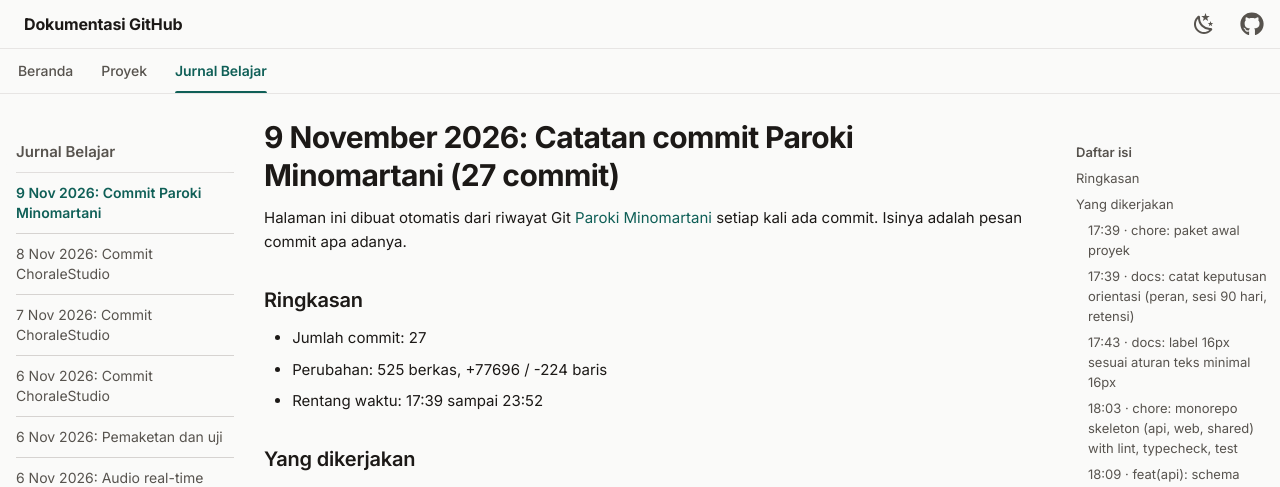
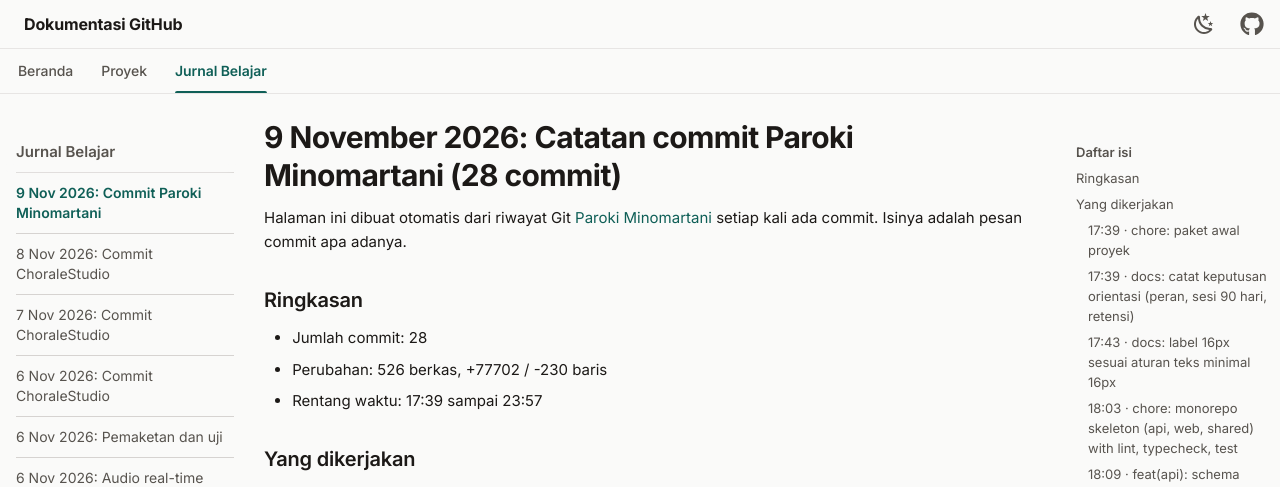
Before and after one commit to dimasarturoh15/dimasarturoh15.github.io, an MkDocs documentation site: the page built from docs/journal/2026-11-09-paroki-minomartani-commit.md, in a window 1280 px wide and 900 px high. Shown: the top 487 px of the window. Built offline with MkDocs 1.6.1 and Material for MkDocs 9.7.7, drawn with Linux system fonts in a browser that asks for light colours; some of the changed text lies outside the part shown.

Commit message:
docs: sync Paroki Minomartani commit a19de37

```diff
--- a/docs/journal/2026-11-09-paroki-minomartani-commit.md
+++ b/docs/journal/2026-11-09-paroki-minomartani-commit.md
@@ -1,12 +1,12 @@
-# 9 November 2026: Catatan commit Paroki Minomartani (27 commit)
+# 9 November 2026: Catatan commit Paroki Minomartani (28 commit)
 
 Halaman ini dibuat otomatis dari riwayat Git [Paroki Minomartani](../projects/paroki-minomartani.md) setiap kali ada commit. Isinya adalah pesan commit apa adanya.
 
 ## Ringkasan
 
-- Jumlah commit: 27
-- Perubahan: 525 berkas, +77696 / -224 baris
-- Rentang waktu: 17:39 sampai 23:52
+- Jumlah commit: 28
+- Perubahan: 526 berkas, +77702 / -230 baris
+- Rentang waktu: 17:39 sampai 23:57
 
 ## Yang dikerjakan
 
@@ -353,3 +353,7 @@ FR-WRT ANN-01..03
 - GET /public/announcements and in /public/home; Sekretariat/Super User screen
 - Tests: API test files run one after another (shared local D1), which fixes
   intermittent cross-file cleanup races
+
+### 23:57 · docs: tick week 5-6 roadmap items
+
+Commit [`a19de37`](https://github.com/dimasarturoh15/paroki-minomartani/commit/a19de37971e55294fad6a7dc1ce2fa5111885d9e) · 1 berkas, +6 / -6 baris
```
Also changed, not shown: docs/index.md (+1 -1 lines), docs/journal/index.md (+2 -2 lines), docs/projects/paroki-minomartani.md (+1 -0 lines).
